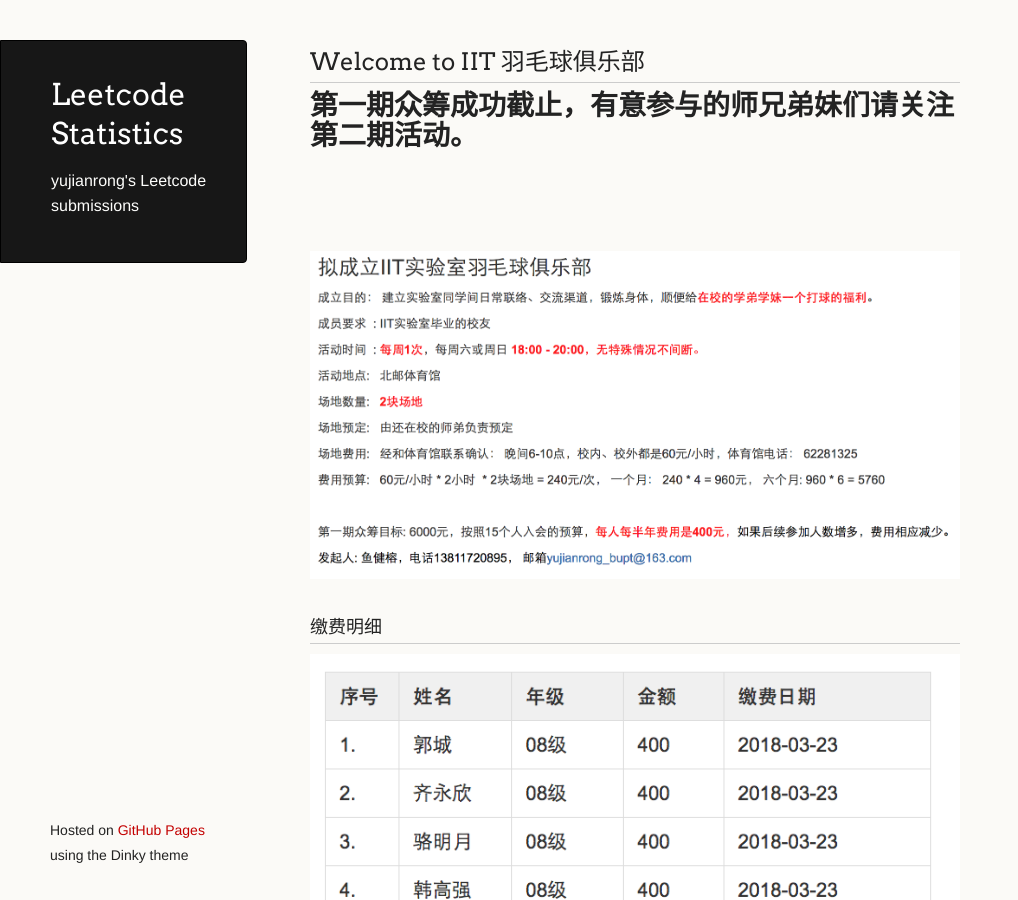
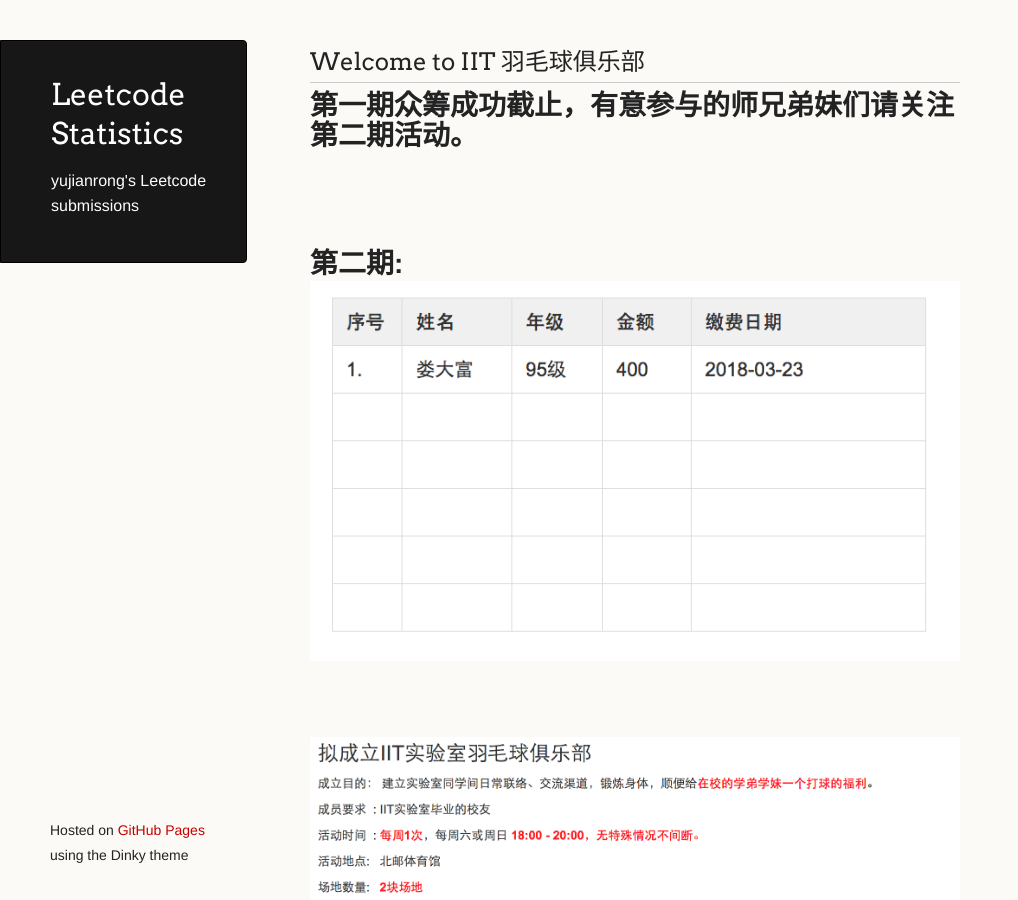
Before and after one commit to yjrhot/yjrhot.github.io, a Jekyll site: the page built from IIT-club.md, in a window 1280 px wide and 900 px high. Shown: the whole window, without its empty margins (0-1018 px from the left). Built offline with Jekyll 4.4.1, drawn with Linux system fonts in a browser that asks for light colours; our own code applies the rules of GitHub Pages for plain Markdown files.

Commit message:
little change

```diff
--- a/IIT-club.md
+++ b/IIT-club.md
@@ -8,6 +8,10 @@ layout: default
 <br /> <br />
 <br /> <br />
 
+<span style="font-size:2em"> **第二期:** </span>
+![](money-2.jpg)
+<br /> <br />
+<br /> <br />
 ![](IIT-club-big.jpg)
 
 ### [](#header-1) 缴费明细
```
Also changed, not shown: money-2.jpg (added).
